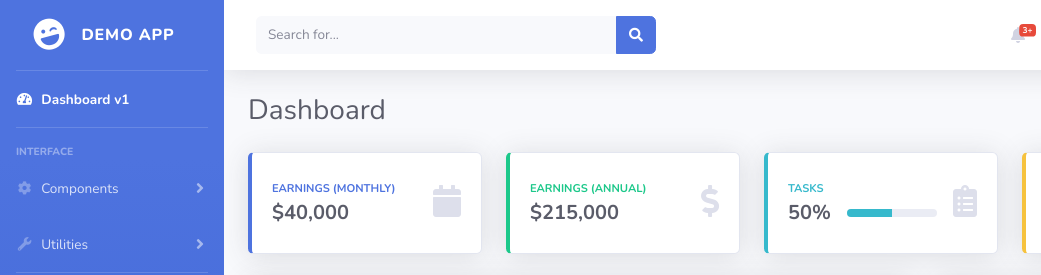
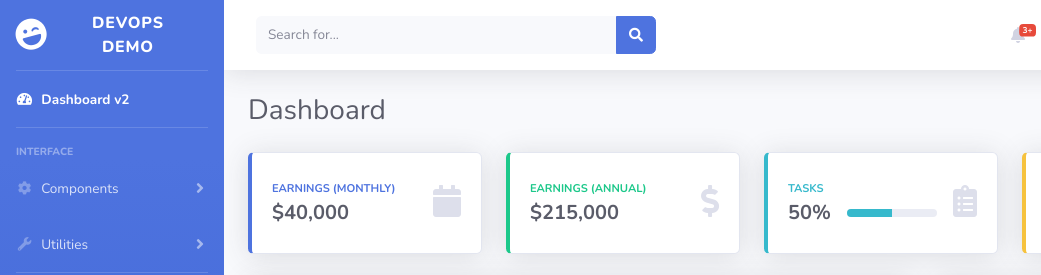
Before and after one commit to halsayed/web-app-demo, a website with bundled scripts: page index.html in a window 1280 px wide. Shown: the top 275 px of the page, 0-1041 px from the left. Built offline with nearby package versions, Linux system fonts and the light colour scheme.

Commit message:
v2 dashboard

```diff
--- a/index.html
+++ b/index.html
@@ -33,7 +33,7 @@
         <div class="sidebar-brand-icon rotate-n-15">
           <i class="fas fa-laugh-wink"></i>
         </div>
-        <div class="sidebar-brand-text mx-3">Demo App</div>
+        <div class="sidebar-brand-text mx-3">DevOps Demo</div>
       </a>
 
       <!-- Divider -->
@@ -43,7 +43,7 @@
       <li class="nav-item active">
         <a class="nav-link" href="index.html">
           <i class="fas fa-fw fa-tachometer-alt"></i>
-          <span>Dashboard v1</span></a>
+          <span>Dashboard v2</span></a>
       </li>
 
       <!-- Divider -->
```
